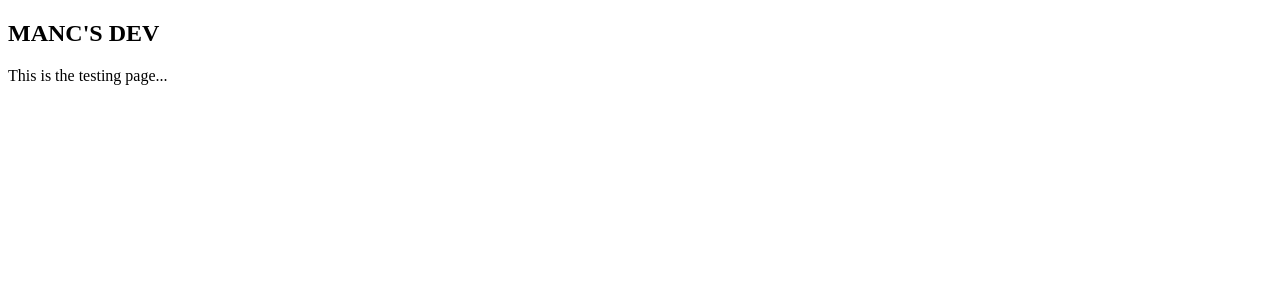
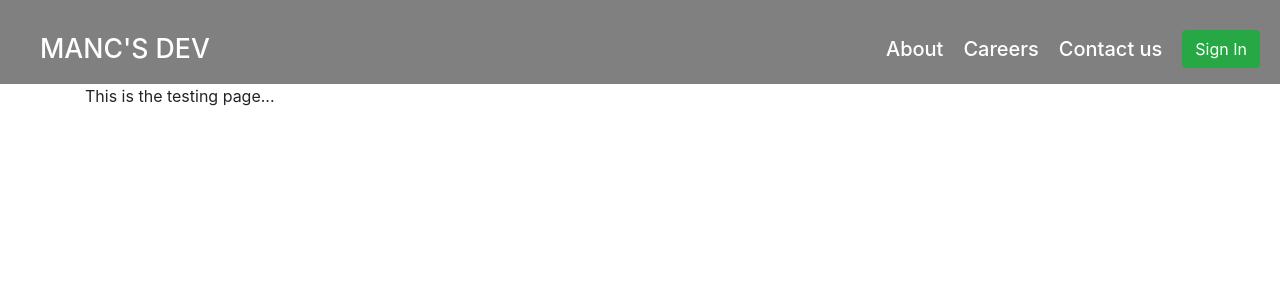
Before and after one commit to shivagomasa/manc_site, a Django app: page / in a window 1280 px wide. Shown: the top 300 px of the page. Run offline with Django 3.2, Linux system fonts and the light colour scheme; some libraries are stand-ins or nearby versions.

Commit message:
Add the header.

```diff
--- a/manc_dev/templates/manc_dev/base.html
+++ b/manc_dev/templates/manc_dev/base.html
@@ -3,10 +3,36 @@
 <head>
     <meta charset="UTF-8">
     <title>Manc's dev</title>
+    <link href="https://stackpath.bootstrapcdn.com/bootstrap/4.1.3/css/bootstrap.min.css" rel="stylesheet">
+    <style type="text/css">
+        .page-header {
+            background-color: grey;
+            margin-top: 0;
+            padding: 20px 20px 10px 40px;
+        }
+        .page-header h2 a {
+            color:white;
+            font-size: 20pt;
+            text-decoration: none;
+        }
+        .top-menu h5 a{
+            color:white;
+            margin-top:9px;
+            float:right;
+            margin-right:20px;
+            text-decoration:none;
+        }
+    </style>
 </head>
 <body>
     <div class="page-header">
-        <h2>MANC'S DEV</h2>
+        <button type="submit" class="btn btn-success" style="float:right;margin-top:10px">Sign In</button>
+        <div class="top-menu">
+            <h5><a href="/">Contact us</a></h5>
+            <h5><a href="/">Careers</a></h5>
+            <h5><a href="/">About</a></h5>
+        </div>
+        <h2><a href="/">MANC'S DEV</a></h2>
     </div>
     <div class="content container">
         <div class="row">
```
